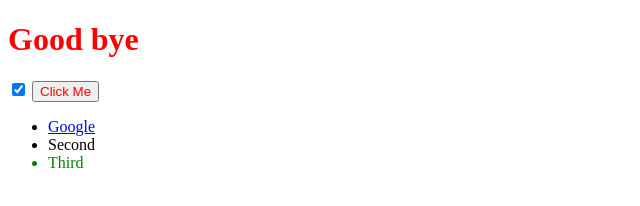
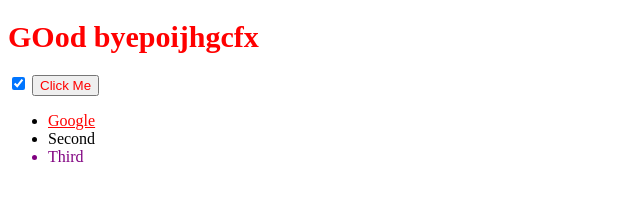
Before and after one commit to itsyahyaa/web-basic, a plain HTML site: page DOM/index.html in a window 1280 px wide. Shown: the whole page, without its empty margins (0-640 px from the left). Drawn offline with Linux system fonts and the light colour scheme.

Commit message:
Selector All

```diff
--- a/DOM/index.html
+++ b/DOM/index.html
@@ -9,10 +9,10 @@
 </head>
 <!-- <body onload="alert('Hello Kenya');"> refresh will alert Hello Kenya -->
 <body>
-    <h1>Hello</h1>
+    <h1 id="title">Hello</h1>
     <input type="checkbox" name="" id="">
     <button class="btn">Click Me</button>
-    <ul>
+    <ul id="list">
         <li class="list">
             <a href="https://www.google.com">Google</a>
         </li>
--- a/DOM/index.js
+++ b/DOM/index.js
@@ -9,3 +9,12 @@ document.querySelector("input").click();
 //selecting last li
 document.getElementsByTagName("li")[2].style.color = "green";
 document.getElementsByClassName("btn")[0].style.color = "red";
+
+document.getElementById("title").style.fontSize="30px";
+// querey selector is easiest you can put id or class
+// id = # and class = .
+// li a can also work
+document.querySelector("h1").innerHTML = "GOod byepoijhgcfx";
+document.querySelector("#list a").style.color = "red";
+
+document.querySelectorAll("#list .list")[2].style.color = "purple";
```
